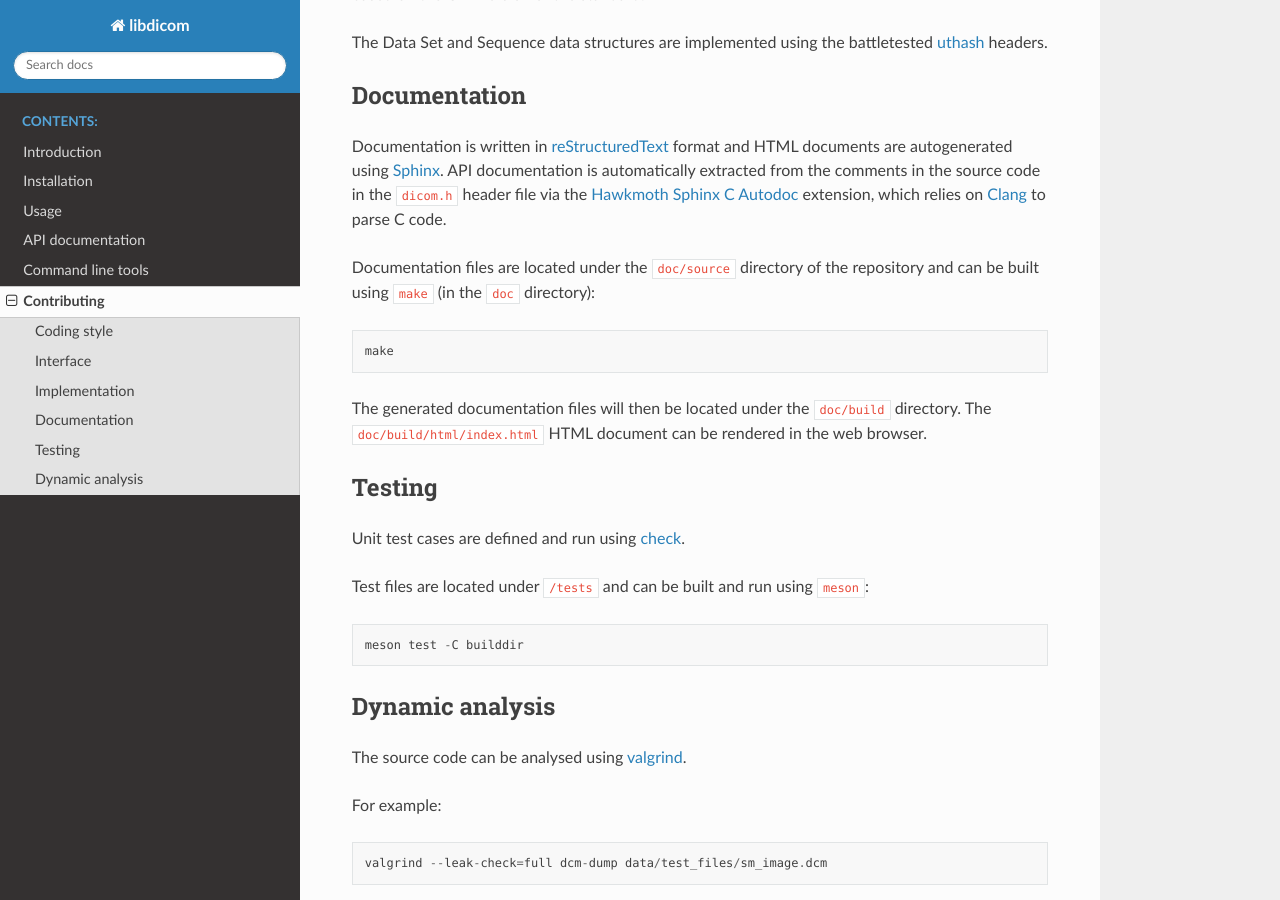
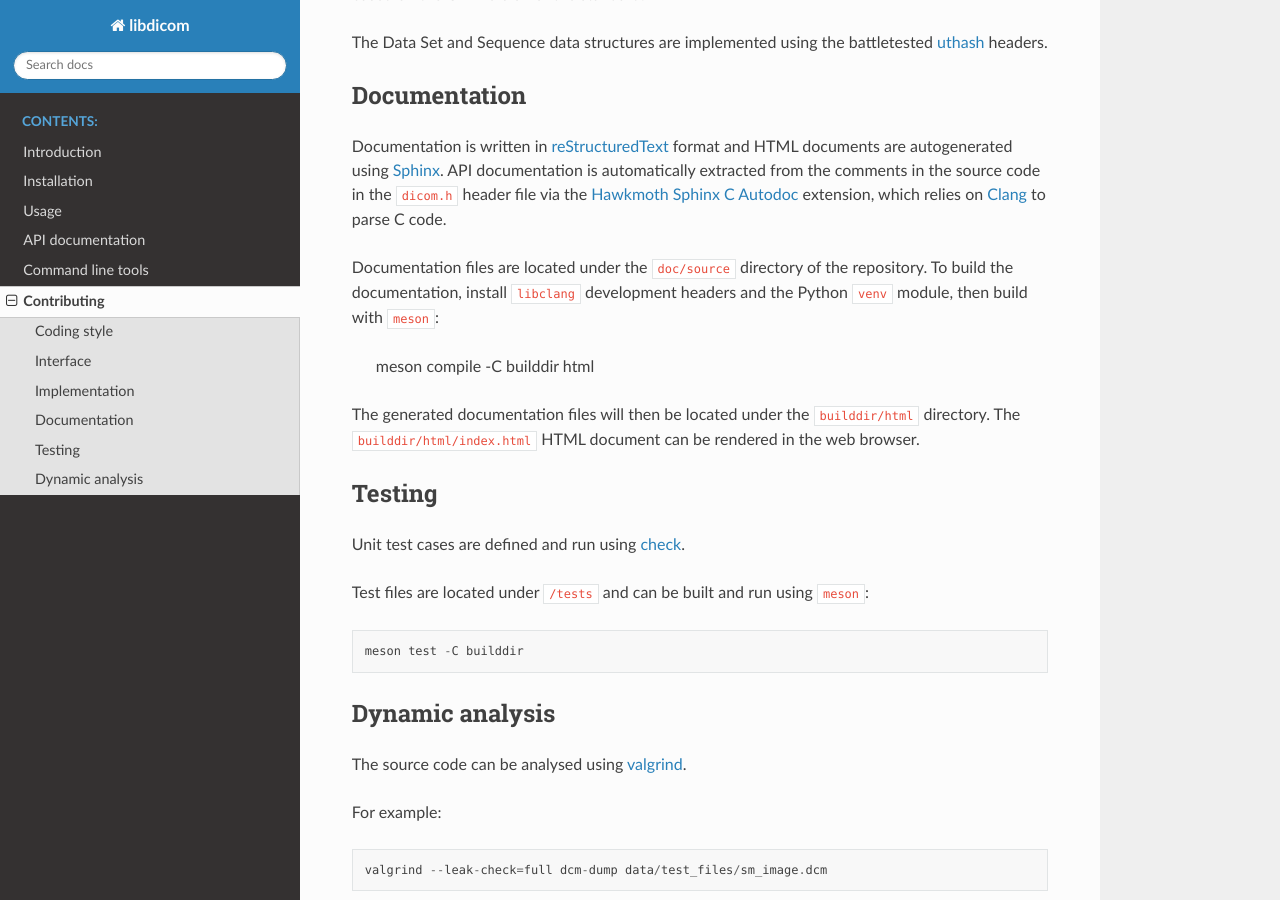
Before and after one commit to ImagingDataCommons/libdicom, a Sphinx documentation site: the page built from doc/source/contributing.rst, in a window 1280 px wide and 900 px high, scrolled down 1346 px. Built offline with Sphinx 7.4.7 and the Read the Docs theme 2.0.0, drawn with Linux system fonts in a browser that asks for light colours.

Commit message:
doc: build with Meson
Add an `html` build target.  Don't build it by default, since it needs to
fetch Python dependencies from PyPI.

Meson doesn't allow a meson.build file to create artifacts in a deeper
directory than the build file, so we have to build env/bin/sphinx-build
from a separate meson.build.

```diff
--- a/doc/source/contributing.rst
+++ b/doc/source/contributing.rst
@@ -60,12 +60,13 @@ Documentation
 Documentation is written in `reStructuredText <https://docutils.sourceforge.io/rst.html>`_ format and HTML documents are autogenerated using `Sphinx <https://www.sphinx-doc.org/en/master/>`_.
 API documentation is automatically extracted from the comments in the source code in the ``dicom.h`` header file via the `Hawkmoth Sphinx C Autodoc <https://hawkmoth.readthedocs.io/en/latest/index.html>`_ extension, which relies on `Clang <https://libclang.readthedocs.io/en/latest/index.html>`_ to parse C code.
 
-Documentation files are located under the ``doc/source`` directory of the repository and can be built using ``make`` (in the ``doc`` directory)::
+Documentation files are located under the ``doc/source`` directory of the repository.
+To build the documentation, install ``libclang`` development headers and the Python ``venv`` module, then build with ``meson``:
 
-    make
+    meson compile -C builddir html
 
-The generated documentation files will then be located under the ``doc/build`` directory.
-The ``doc/build/html/index.html`` HTML document can be rendered in the web browser.
+The generated documentation files will then be located under the ``builddir/html`` directory.
+The ``builddir/html/index.html`` HTML document can be rendered in the web browser.
 
 
 Testing
```
Also changed, not shown: 5 other files.
